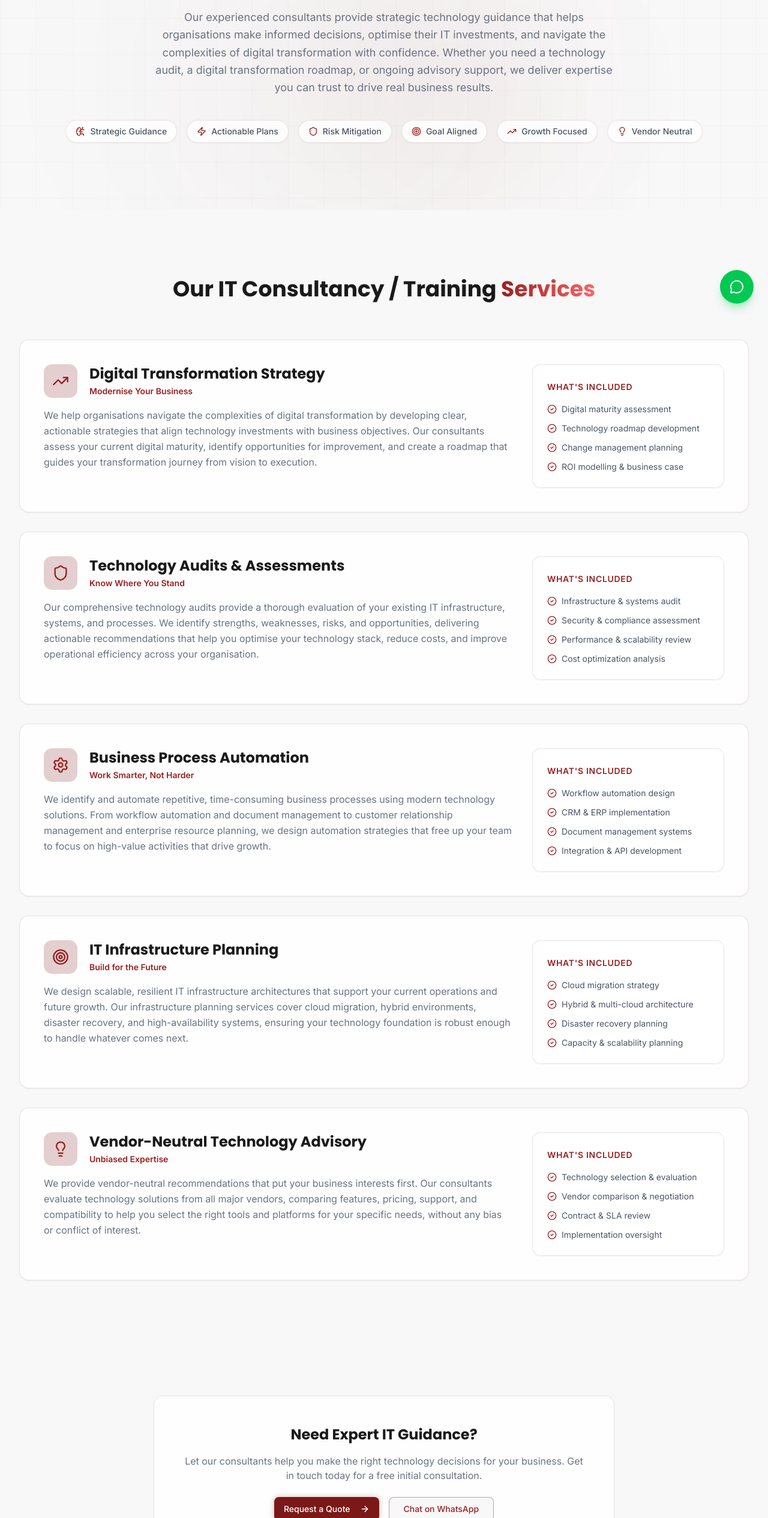
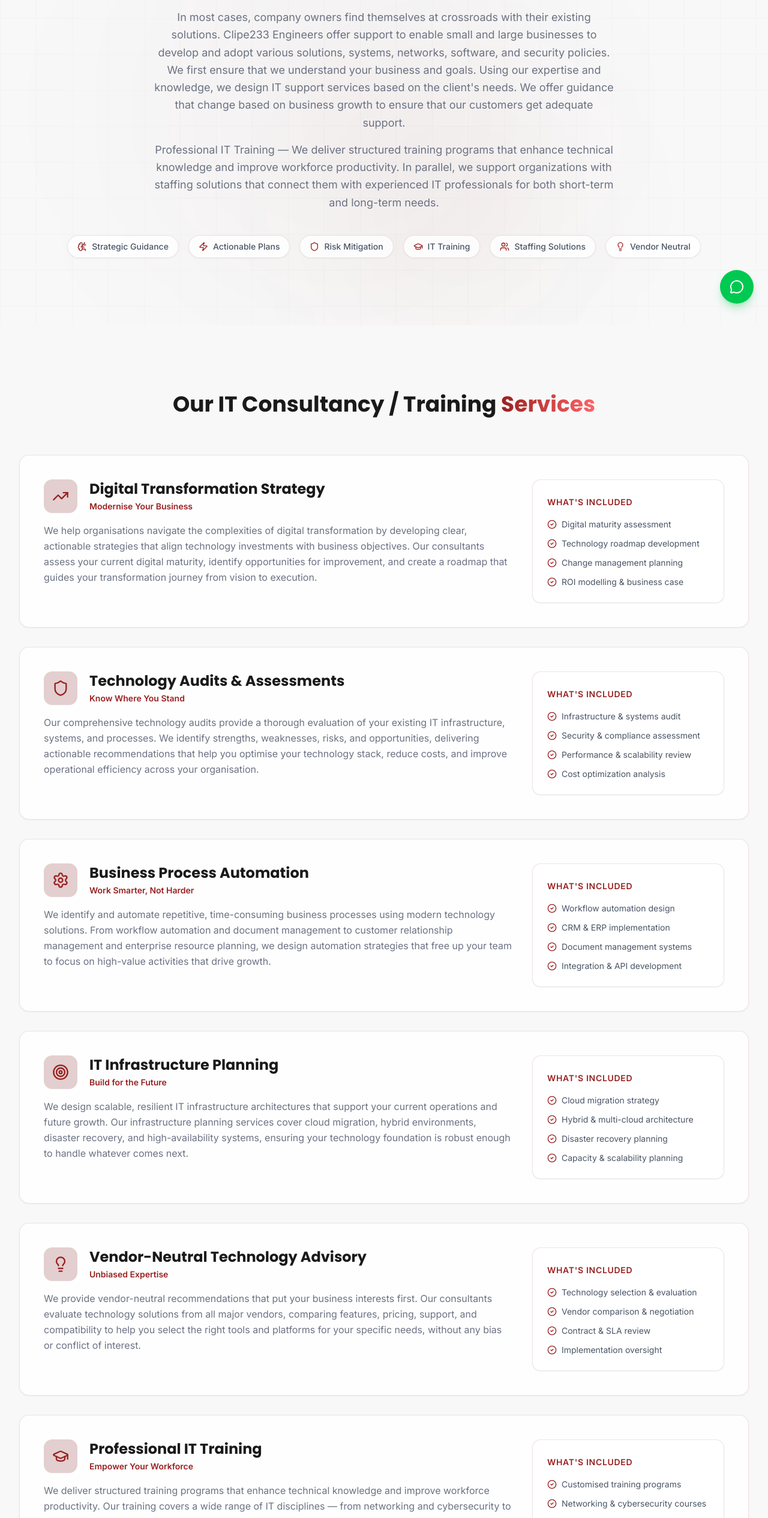
Before and after one commit to lilromeo2290/clipe233, a Next.js app: page /it-consultancy in a window 1280 px wide. Shown: the part 270-2800 px from the top of the page at 60% size. Built offline with nearby package versions, Linux system fonts and the light colour scheme.

Commit message:
Update IT Consultancy / Training page with client-provided hero content, add Professional IT Training and IT Staffing Solutions sub-services

```diff
--- a/src/app/it-consultancy/page.tsx
+++ b/src/app/it-consultancy/page.tsx
@@ -12,6 +12,8 @@ import {
   TrendingUp,
   Settings,
   Lightbulb,
+  GraduationCap,
+  Users,
 } from "lucide-react";
 import { Button } from "@/components/ui/button";
 import dynamic from "next/dynamic";
@@ -86,14 +88,40 @@ const subServices = [
       "Implementation oversight",
     ],
   },
+  {
+    icon: GraduationCap,
+    title: "Professional IT Training",
+    subtitle: "Empower Your Workforce",
+    description:
+      "We deliver structured training programs that enhance technical knowledge and improve workforce productivity. Our training covers a wide range of IT disciplines — from networking and cybersecurity to cloud computing and software development — tailored to the skill levels and objectives of your team.",
+    features: [
+      "Customised training programs",
+      "Networking & cybersecurity courses",
+      "Cloud & software development training",
+      "Certification preparation",
+    ],
+  },
+  {
+    icon: Users,
+    title: "IT Staffing Solutions",
+    subtitle: "Skilled Professionals on Demand",
+    description:
+      "We support organizations with staffing solutions that connect them with experienced IT professionals for both short-term and long-term needs. Whether you need a specialist for a specific project or ongoing IT support, we match you with the right talent to keep your operations running smoothly.",
+    features: [
+      "Short-term & contract staffing",
+      "Permanent IT recruitment",
+      "Project-based specialists",
+      "Skills assessment & vetting",
+    ],
+  },
 ];
 
 const highlights = [
   { icon: BrainCircuit, label: "Strategic Guidance" },
   { icon: Zap, label: "Actionable Plans" },
   { icon: Shield, label: "Risk Mitigation" },
-  { icon: Target, label: "Goal Aligned" },
-  { icon: TrendingUp, label: "Growth Focused" },
+  { icon: GraduationCap, label: "IT Training" },
+  { icon: Users, label: "Staffing Solutions" },
   { icon: Lightbulb, label: "Vendor Neutral" },
 ];
 
@@ -128,7 +156,10 @@ export default function ITConsultancyPage() {
               </span>
             </h1>
             <p className="max-w-3xl mx-auto text-lg text-gray-500 dark:text-silver/70 font-[family-name:var(--font-inter)] leading-relaxed">
-              Our experienced consultants provide strategic technology guidance that helps organisations make informed decisions, optimise their IT investments, and navigate the complexities of digital transformation with confidence. Whether you need a technology audit, a digital transformation roadmap, or ongoing advisory support, we deliver expertise you can trust to drive real business results.
+              In most cases, company owners find themselves at crossroads with their existing solutions. Clipe233 Engineers offer support to enable small and large businesses to develop and adopt various solutions, systems, networks, software, and security policies. We first ensure that we understand your business and goals. Using our expertise and knowledge, we design IT support services based on the client&apos;s needs. We offer guidance that change based on business growth to ensure that our customers get adequate support.
+            </p>
+            <p className="max-w-3xl mx-auto text-lg text-gray-500 dark:text-silver/70 font-[family-name:var(--font-inter)] leading-relaxed mt-4">
+              Professional IT Training — We deliver structured training programs that enhance technical knowledge and improve workforce productivity. In parallel, we support organizations with staffing solutions that connect them with experienced IT professionals for both short-term and long-term needs.
             </p>
           </motion.div>
 
```
